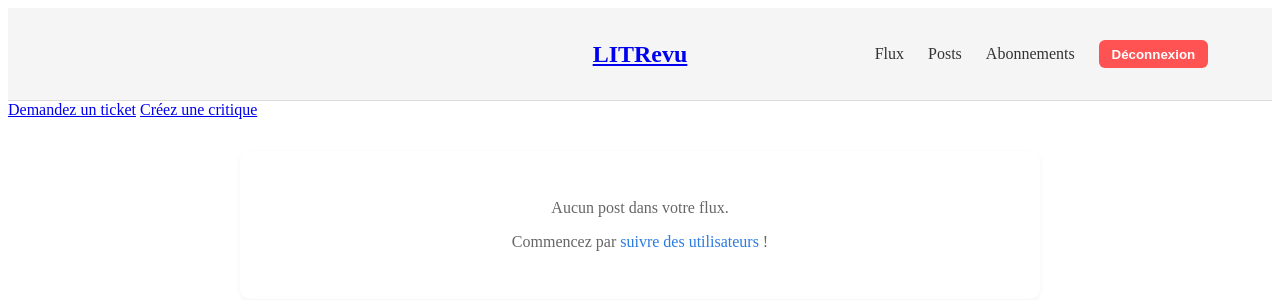
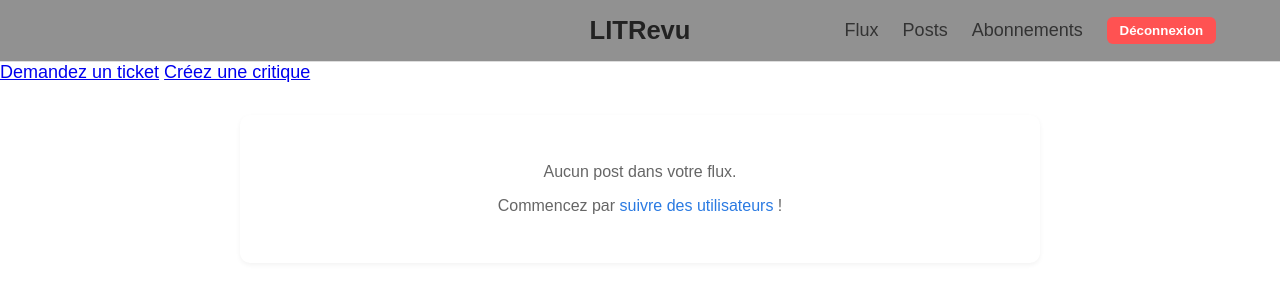
Before and after one commit to C-eorl/P9---LITRevu, a Django app: page /reviews/ in a window 1280 px wide. Shown: the top 300 px of the page. Run offline with Django 5.2, Linux system fonts and the light colour scheme; the visitor is signed in with stand-in values (Sample User, id 1); data that the repository does not hold is empty; some web fonts are replaced.

Commit message:
style pour body non-style pour <a> LITRevu reduction taille et centrage de .banner-message

```diff
--- a/litrevu/static/css/base.css
+++ b/litrevu/static/css/base.css
@@ -1,18 +1,29 @@
+body {
+    font-family: 'Satoshi', sans-serif;
+    font-size: 18px;
+    margin: 0;
+}
+
 nav {
-    background-color: #f5f5f5;
+    background-color: #919191;
     border-bottom: 1px solid #ddd;
-    padding: 0.8rem 2rem;
+    padding:1rem;
 }
 
 .menu {
+    margin: 0px 16px;
     display: flex;
     justify-content: center;
     align-items: center;
     position: relative;
 }
 
-
-.menu .logo h2 {
+.logo {
+    text-decoration: none;
+    color: inherit ;
+}
+.menu .logo h1 {
+    font-weight: 900;
     margin: 0;
     text-align: center;
     font-size: 1.6rem;
@@ -36,7 +47,9 @@ nav {
 }
 
 .nav-links a:hover {
-    color: #007BFF;
+    color: #1d1d1d;
+    font-size: 20px;
+    font-weight: 700;
 }
 
 .nav-links form {
@@ -59,8 +72,8 @@ nav {
 }
 
 .banner-message {
-    margin-top: 16px;
-    width: 100%;
+    margin: 16px auto 0;
+    width: 50%;
     background-color: #28a745;
     color: white;
     text-align: center;
@@ -70,7 +83,7 @@ nav {
     box-shadow: 0 2px 8px rgba(0,0,0,0.15);
     opacity: 0;
     transform: translateY(-10px);
-    animation: fadeInOut 6s ease forwards;
+    animation: fadeInOut 6s ease both;
 }
 
 /* animation .banner-message*/
```
